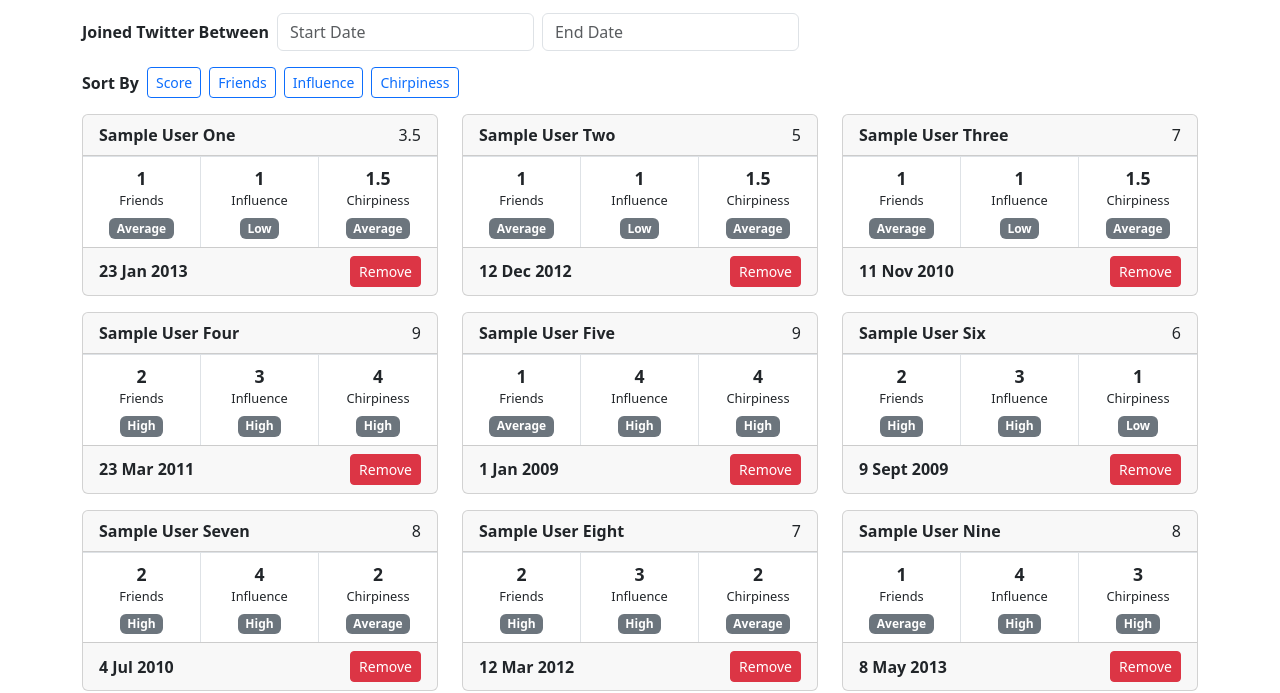
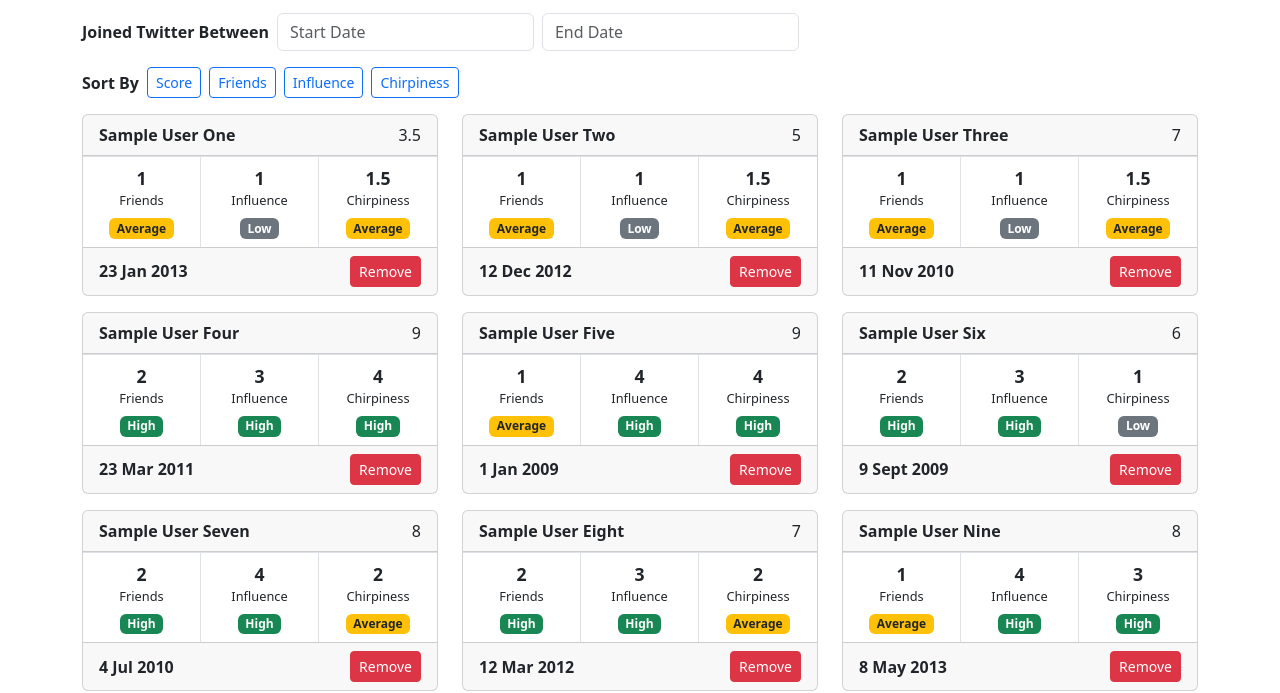
Before and after one commit to yctang-kydon/angularjs-twitter-rubric, a website: page index.html in a window 1280 px wide. Shown: the part 131-824 px from the top of the page. Drawn offline with nearby package versions, Linux system fonts and the light colour scheme.

Commit message:
Added color coding for badges in follower cards

```diff
--- a/js/follower-card.component.js
+++ b/js/follower-card.component.js
@@ -28,5 +28,12 @@ function FollowerCardController() {
             const label = $ctrl.getLabel($ctrl.follower.twubric.chirpiness, 4);
             return $ctrl.sortField === 'chirpiness' && label === 'High';
         };
+
+        $ctrl.getScoreInfo = function(score, max) {
+            const label = $ctrl.getLabel(score, max);
+            if (label === 'High') return {label, badgeClass: 'bg-success'};
+            if (label === 'Average') return {label, badgeClass: 'bg-warning text-dark'};
+            return {label, badgeClass: 'bg-secondary'};
+        };
     };
 }
--- a/templates/follower-card.template.html
+++ b/templates/follower-card.template.html
@@ -13,8 +13,9 @@
                 <div class="score-value">{{ $ctrl.follower.twubric.friends }}</div>
                 <small>Friends</small>
                 <div>
-                    <span class="badge bg-secondary">
-                        {{ $ctrl.getLabel($ctrl.follower.twubric.friends, 2) }}
+                    <span class="badge"
+                        ng-class="$ctrl.getScoreInfo($ctrl.follower.twubric.friends, 2).badgeClass">
+                        {{ $ctrl.getScoreInfo($ctrl.follower.twubric.friends, 2).label }}
                     </span>
                 </div>
             </div>
@@ -22,8 +23,9 @@
                 <div class="score-value">{{ $ctrl.follower.twubric.influence }}</div>
                 <small>Influence</small>
                 <div>
-                    <span class="badge bg-secondary">
-                        {{ $ctrl.getLabel($ctrl.follower.twubric.influence, 4) }}
+                    <span class="badge"
+                        ng-class="$ctrl.getScoreInfo($ctrl.follower.twubric.influence, 4).badgeClass">
+                        {{ $ctrl.getScoreInfo($ctrl.follower.twubric.influence, 4).label }}
                     </span>
                 </div>
             </div>
@@ -31,8 +33,9 @@
                 <div class="score-value">{{ $ctrl.follower.twubric.chirpiness }}</div>
                 <small>Chirpiness</small>
                 <div>
-                    <span class="badge bg-secondary">
-                        {{ $ctrl.getLabel($ctrl.follower.twubric.chirpiness, 4) }}
+                    <span class="badge"
+                        ng-class="$ctrl.getScoreInfo($ctrl.follower.twubric.chirpiness, 4).badgeClass">
+                        {{ $ctrl.getScoreInfo($ctrl.follower.twubric.chirpiness, 4).label }}
                     </span>
                 </div>
             </div>
```
